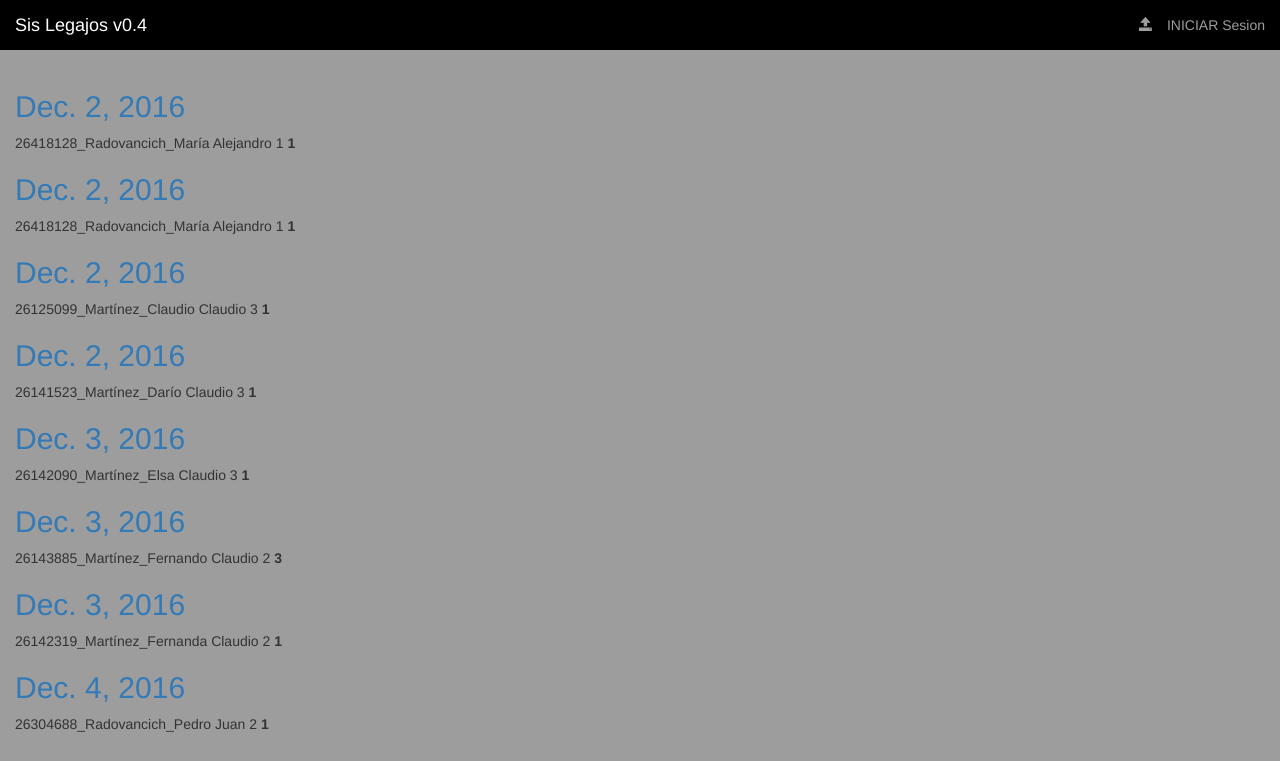
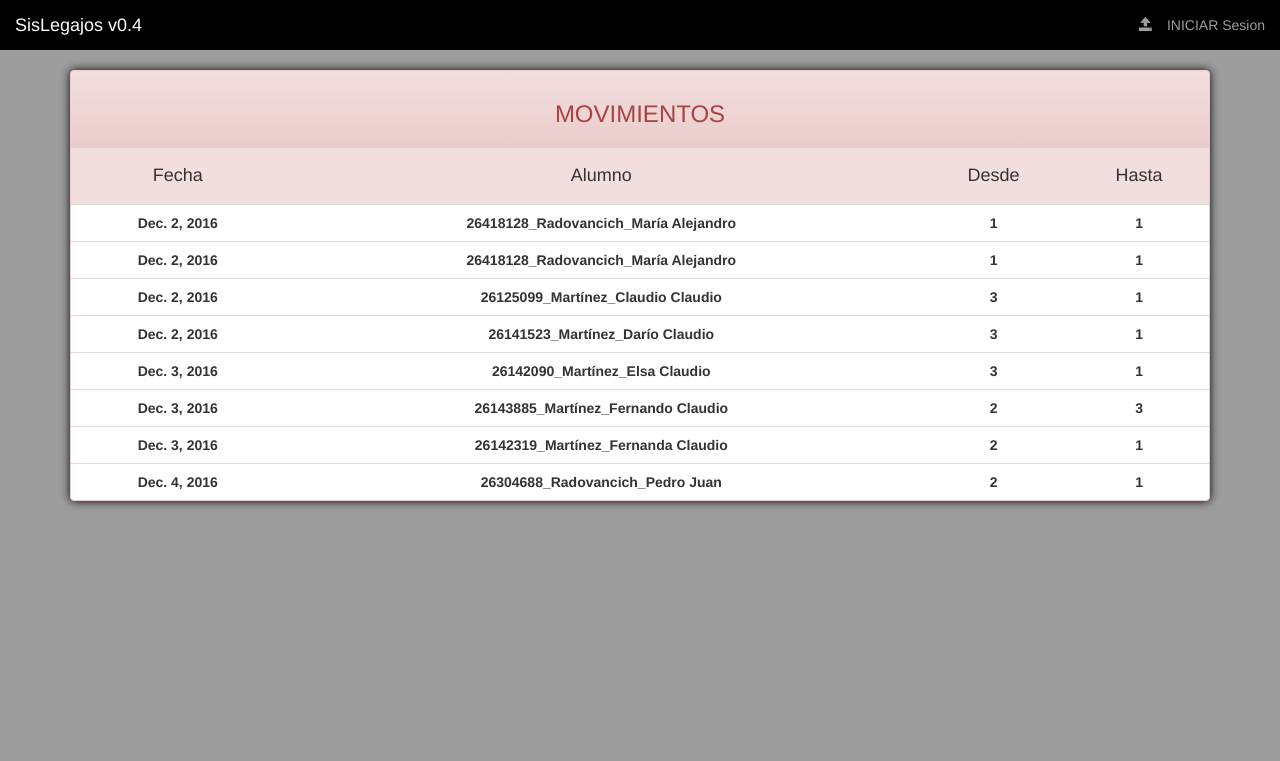
Before and after one commit to Informatorio/Sis_LegajosV2, a Django app: page /movimientos/ in a window 1280 px wide. Shown: the top 761 px of the page. Run offline with Django 3.2, Linux system fonts and the light colour scheme; data comes from the database, SQL or seed files in the repository; both versions use the stored data as it was after the commit; lists and menus that the app fills with data are empty; some libraries are stand-ins or nearby versions.

Commit message:
Le pusimos formato a ver_movimientos.html

```diff
--- a/Alumnos/templates/base.html
+++ b/Alumnos/templates/base.html
@@ -18,7 +18,7 @@
 
 <nav class="navbar navbar-inverse navbar-fixed-top">
     <div class="navbar-header">
-      <a class="navbar-brand" href="/home">Sis Legajos v0.4</a>
+      <a class="navbar-brand" href="/home">SisLegajos v0.4</a>
     </div>
 
 <!-- ################################# COMIENZO BOTONES ####################################### -->
@@ -47,6 +47,9 @@
 		</li>
 		<li class="nav-item">
 			<a class="nav-link" href="/busqueda_legajo"><span class="glyphicon glyphicon-folder-open" aria-hidden="false"></span> BUSCAR POR LEGAJO</a>
+		</li>
+		<li class="nav-item">
+			<a class="nav-link" href="/movimientos"><span class="glyphicon glyphicon-refresh" aria-hidden="false"></span>MOVIMIENTOS</a>
 		</li>
 
 
--- a/Alumnos/templates/ver_movimientos.html
+++ b/Alumnos/templates/ver_movimientos.html
@@ -3,10 +3,41 @@
 {% block title %}Movimientos{% endblock %}
 
 {% block content %}
+
+<div class="container">
+	<div class="panel panel-danger sombra">
+	  <div class="panel-heading">
+	  	<h3>MOVIMIENTOS</h3>
+	  </div>
+	<table class="table tabla-resultado">
+		<tr class="danger">
+			<th><h4>Fecha</h4></th>
+			<th><h4>Alumno</h4></th>
+			<th><h4>Desde</h4></th>
+			<th><h4>Hasta</h4></th>
+		</tr>
+		{% for movimiento in movimientos %}
+		<tr>
+			<th>{{ movimiento.fecha }}</th>
+			<th>{{ movimiento.alumno }}</th>
+			<th>{{ movimiento.desde }}</th>
+			<th>{{ movimiento.hasta }}</th>
+		</tr>
+		{% endfor %}
+	</table>
+	</div>
+</div>
+
+<!--
+////////////////////////// BACK UP ///////////////////////////////////
+
 {% for movimiento in movimientos %}
 	<h2><a href="#">{{ movimiento.fecha }}</a></h2>
-	<!--<h2><a href="/movimientos/{{ movimiento.id }}">{{ cuenta.nombre }}</a></h2>-->
+	<!-<h2><a href="/movimientos/{{ movimiento.id }}">{{ cuenta.nombre }}</a></h2>->
 	<p>{{ movimiento.alumno }} {{ movimiento.desde }} <b>{{ movimiento.hasta }}</b></p>
 {% endfor %}
-<!--<p>El total de las cuentas es {{ total }}.</p>-->
+<!-<p>El total de las cuentas es {{ total }}.</p>->
+
+//////////////////////////////////////////////////////////////////////-->
+
 {% endblock %}
```
Also changed, not shown: db.sqlite3.
